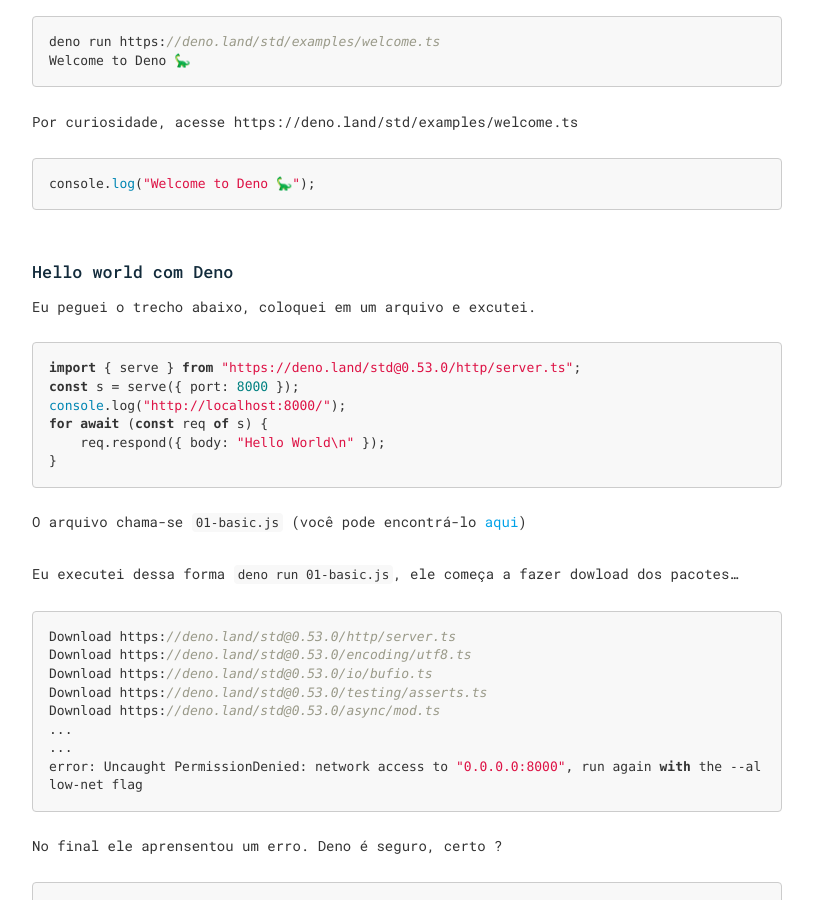
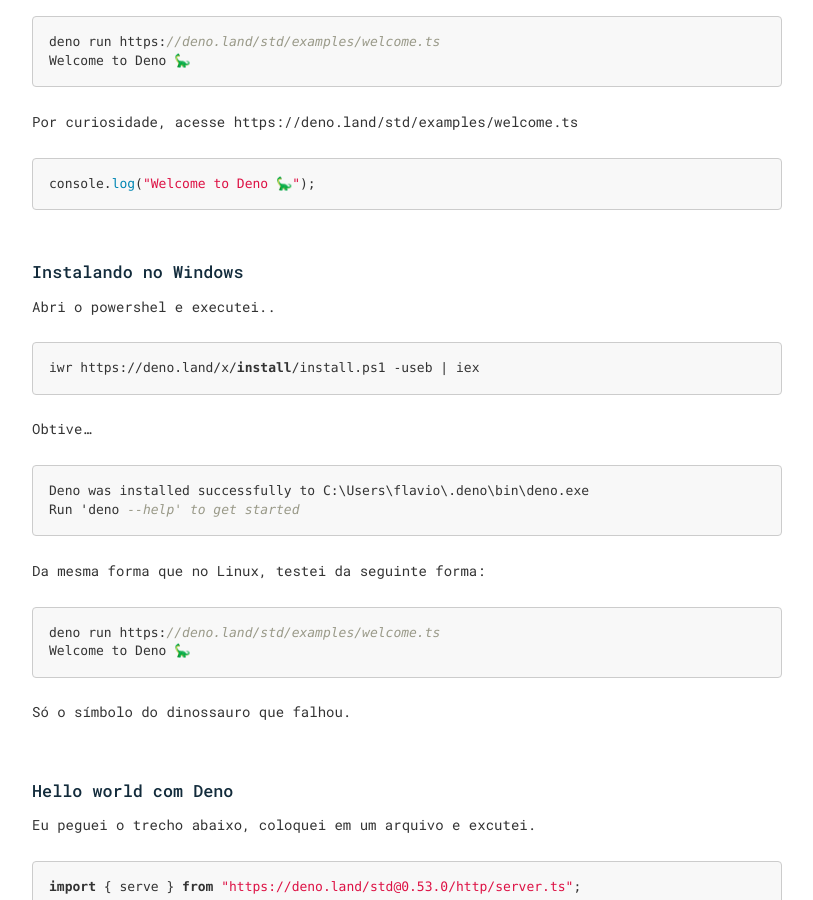
Before and after one commit to website-devfuria/deno, a Jekyll site: the page built from index.md, in a window 1280 px wide and 900 px high, scrolled down 1245 px. Shown: the whole window, without its empty margins (233-1046 px from the left). Built offline with Jekyll 4.4.1, drawn with Linux system fonts in a browser that asks for light colours.

Commit message:
Update index.md

```diff
--- a/index.md
+++ b/index.md
@@ -34,6 +34,26 @@ Ainda no terminal, execute o comando abaixo.
 Por curiosidade, acesse https://deno.land/std/examples/welcome.ts
 
     console.log("Welcome to Deno 🦕");
+
+
+### Instalando no Windows
+
+Abri o powershel e executei..
+
+    iwr https://deno.land/x/install/install.ps1 -useb | iex
+
+Obtive...
+
+    Deno was installed successfully to C:\Users\flavio\.deno\bin\deno.exe
+    Run 'deno --help' to get started
+
+Da mesma forma que no Linux, testei da seguinte forma:
+
+    deno run https://deno.land/std/examples/welcome.ts
+    Welcome to Deno 🦕
+
+Só o símbolo do dinossauro que falhou.
+
 
 ### Hello world com Deno
 
```
